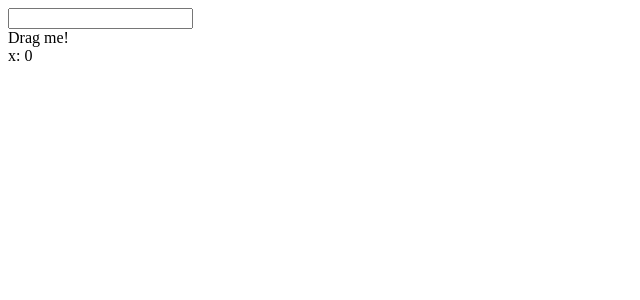
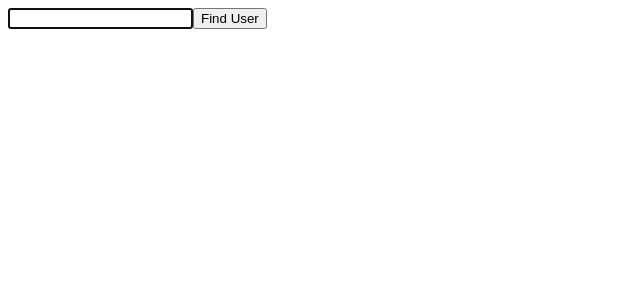
Before and after one commit to 00jongyun00/ts-react-handbook, a React (Create React App) app: page / in a window 1280 px wide. Shown: the top 300 px of the page, without its empty margins (0-640 px from the left). Built offline with nearby package versions, Linux system fonts and the light colour scheme.

Commit message:
More on Refs

```diff
--- a/src/index.tsx
+++ b/src/index.tsx
@@ -1,10 +1,11 @@
 import ReactDOM from "react-dom";
 import EventsComponent from "./event/EventComponent";
+import UserSearch from "./refs/UserSearch";
 
 const App = () => {
     return (
         <div>
-            <EventsComponent />
+            <UserSearch />
         </div>
     );
 };
--- a/src/refs/UserSearch.tsx
+++ b/src/refs/UserSearch.tsx
@@ -1,4 +1,4 @@
-import { useState, useRef } from "react";
+import { useState, useRef, useEffect } from "react";
 
 const users = [
     { name: "Sarah", age: 20 },
@@ -20,6 +20,11 @@
         });
         setUser(foundUser);
     };
+
+    useEffect(() => {
+        if (!inputRef.current) return;
+        inputRef.current.focus();
+    }, []);
     return (
         <div>
             <input
```
